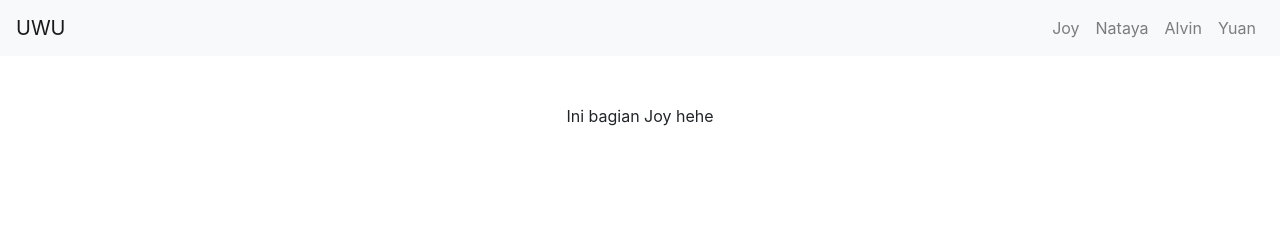
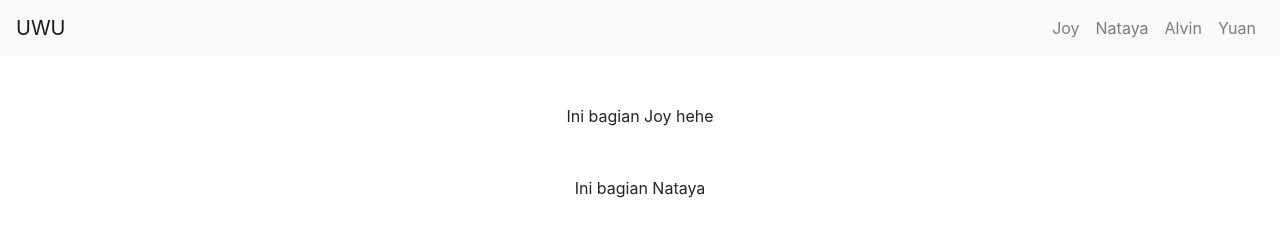
Before and after one commit to joyamadea/untuk-ko-andre, a plain HTML site: page index.html in a window 1280 px wide. Drawn offline with nearby package versions, Linux system fonts and the light colour scheme.

Commit message:
Update index.html

```diff
--- a/index.html
+++ b/index.html
@@ -34,11 +34,13 @@
             </li>
         </div>
     </nav>
-
-
     <div class="container mt-5 text-center">
         <p>Ini bagian Joy hehe</p>
 
     </div>
+    <div class="container mt-5 text-center">
+        <p>Ini bagian Nataya</p>
+
+    </div>
 </body>
 </html>
```
